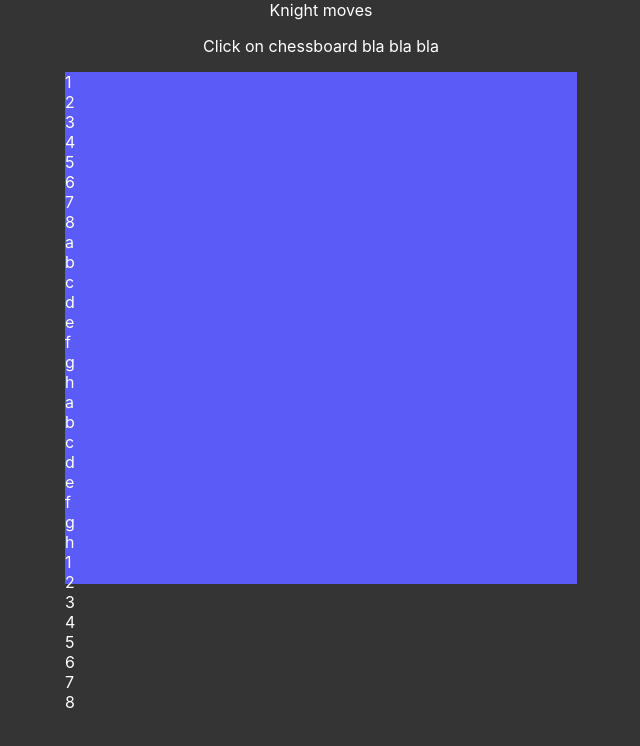
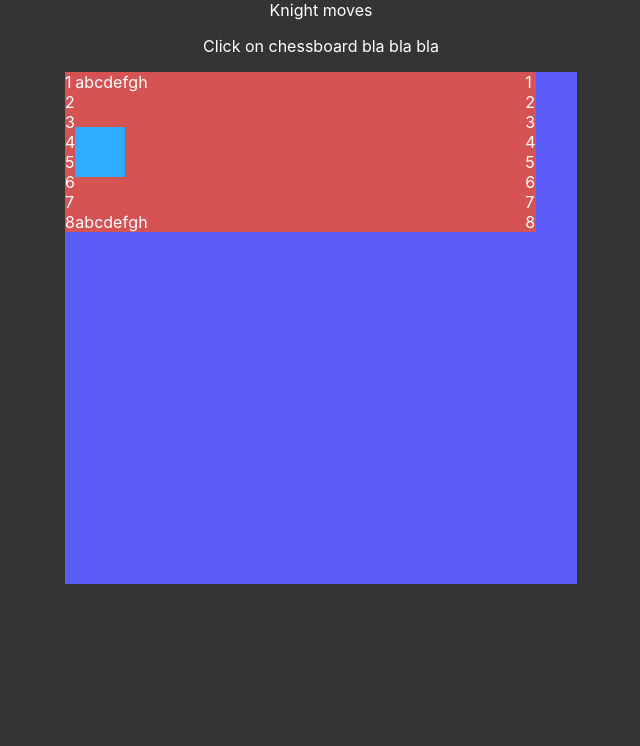
Before and after one commit to mikeski-aa/knight-moves-react, a React (Vite) app: page / in a window 1280 px wide. Shown: the top 746 px of the page, without its empty margins (319-959 px from the left). Built offline with nearby package versions, Linux system fonts and the light colour scheme.

Commit message:
Working on board

```diff
--- a/src/components/Chessboard.jsx
+++ b/src/components/Chessboard.jsx
@@ -1,3 +1,5 @@
+import "../styles/chessboardcomponent.css";
+
 function Chessboard() {
   const letterArray = ["a", "b", "c", "d", "e", "f", "g", "h"];
   const numberArray = [1, 2, 3, 4, 5, 6, 7, 8];
--- /dev/null
+++ b/src/styles/chessboardcomponent.css
@@ -0,0 +1,27 @@
+.chessboardComponent {
+  background-color: rgb(214, 83, 83);
+  display: flex;
+  width: fit-content;
+}
+
+.verticalNumber {
+  display: flex;
+  flex-direction: column;
+}
+
+.horizontalLetter {
+  display: flex;
+}
+
+.horizontalDiv {
+  display: flex;
+  flex-direction: column;
+  width: 450px;
+  justify-content: space-between;
+}
+
+.gameBoardMain {
+  background-color: rgb(47, 172, 255);
+  width: 50px;
+  height: 50px;
+}
```
Also changed, not shown: src/styles/chessboard.css (deleted).
